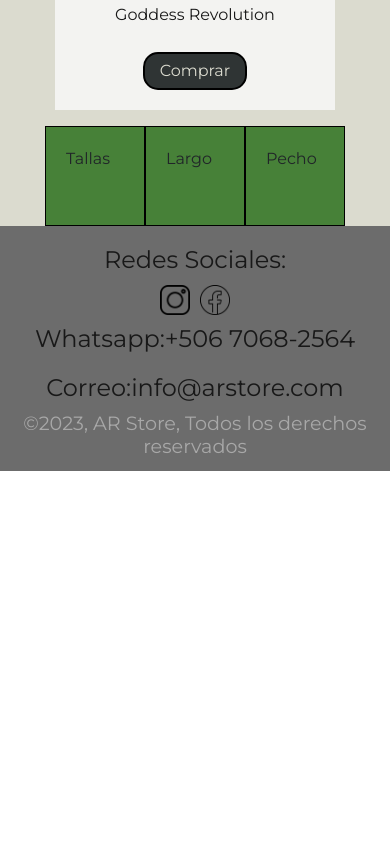
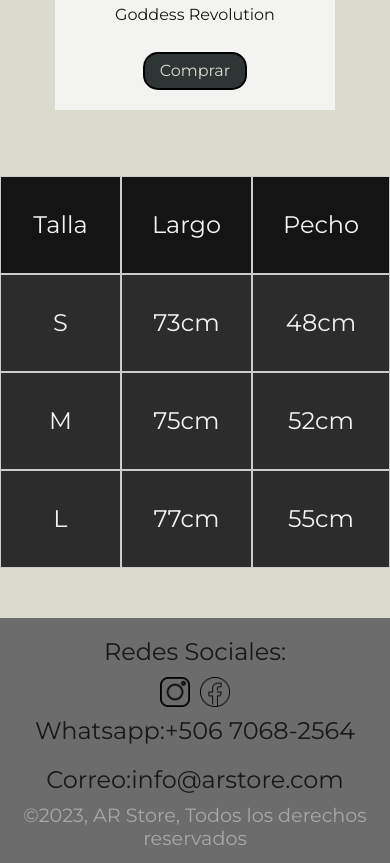
Before and after one commit to DAR1776/MiRepositorio, a plain HTML site: page pages/productos.html in a window 390 px wide. Shown: the part 1720-2583 px from the top of the page. Before the commit the page ends 2191 px from the top, so only its background shows below. Drawn offline with nearby package versions, Linux system fonts and the light colour scheme.

Commit message:
Tabla de tallas responsive

```diff
--- a/pages/productos.html
+++ b/pages/productos.html
@@ -67,11 +67,19 @@
         </div>
 
         <!-- Tabla de tallas -->
-        <div class="tabla">
-            <div class="block talla">Tallas</div>
-            <div class="block largo">Largo</div>
-            <div class="block pecho">Pecho</div>
-        </div>
+        <div class="tabla-tallas">
+            <div class="box titulo">Talla</div>
+            <div class="box titulo">Largo</div>
+            <div class="box titulo">Pecho</div>
+            <div class="box">S</div>
+            <div class="box">73cm</div>
+            <div class="box">48cm</div>
+            <div class="box">M</div>
+            <div class="box">75cm</div>
+            <div class="box">52cm</div>
+            <div class="box">L</div>
+            <div class="box">77cm</div>
+            <div class="box">55cm</div>
 
     </section>
     <!-- Seccion -->
--- a/styles/styles.css
+++ b/styles/styles.css
@@ -156,21 +156,37 @@ footer h3 {
     color: #f3f3f1;
 }
 
-.tabla{
+.tabla-tallas {
     display: grid;
-    grid-template-columns: 100px 100px 100px;
-    grid-template-rows: 100px;
+    grid-template-columns: repeat(3, 1fr);
+    grid-template-rows: repeat(4, 1fr);
+    margin-bottom: 30px;
+    text-align: center;
+    align-items: center;
+    background-color:#2c2c2c;
 }
 
-.block{
-    background-color: #478138;
-    border:1px solid black;
-    padding: 20px;
+.box {
+    text-align: center;
+    font-size: 150%;
+    color:#f3f3f1;
+    padding: 30px;
+    border: 1px solid #ccc;
+
 }
+
+.titulo{
+    background-color:#141414;
+    font-weight: 500;
+}
+
 
 @media screen and (max-width: 1080px) {
     .productos {
         flex-direction: column;
+    }
+    .tabla-tallas{
+        margin:50px 0 50px 0;
     }
 }
 
```
